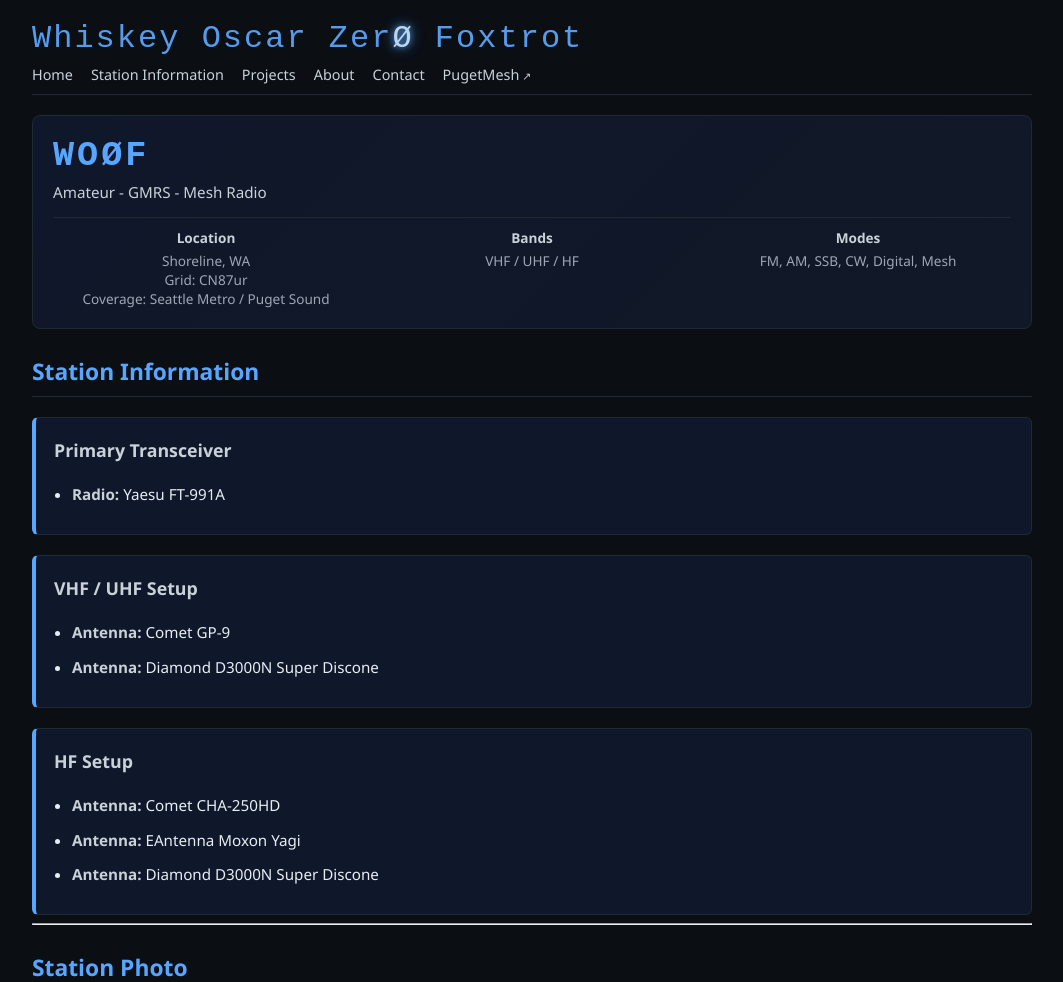
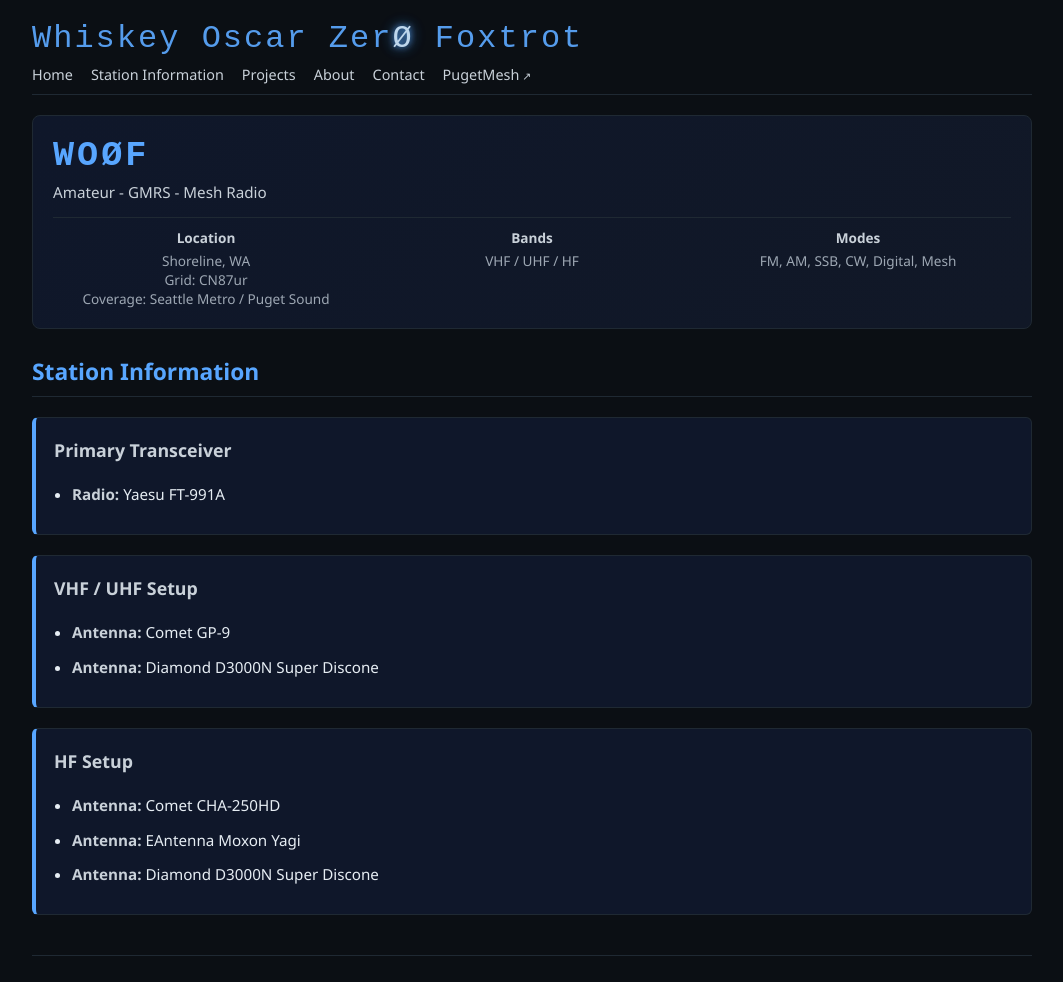
Before and after one commit to Lymitliss/Lymitliss.github.io, a Jekyll site: the page built from station-information.md, in a window 1280 px wide. Shown: the top 982 px of the page, without its empty margins (108-1171 px from the left). Built offline with Jekyll 4.4.1, drawn with Linux system fonts in a browser that asks for light colours.

Commit message:
Update station-information.md

```diff
--- a/station-information.md
+++ b/station-information.md
@@ -29,11 +29,3 @@ permalink: /station-information/
     <li><span class="station-label">Antenna:</span> Diamond D3000N Super Discone</li>
   </ul>
 </div>
-
----
-
-## Station Photo
-
-<div class="station-image">
-  <img src="{{ '/assets/station.jpg' | relative_url }}" alt="WOØF Station Setup">
-</div>
```
